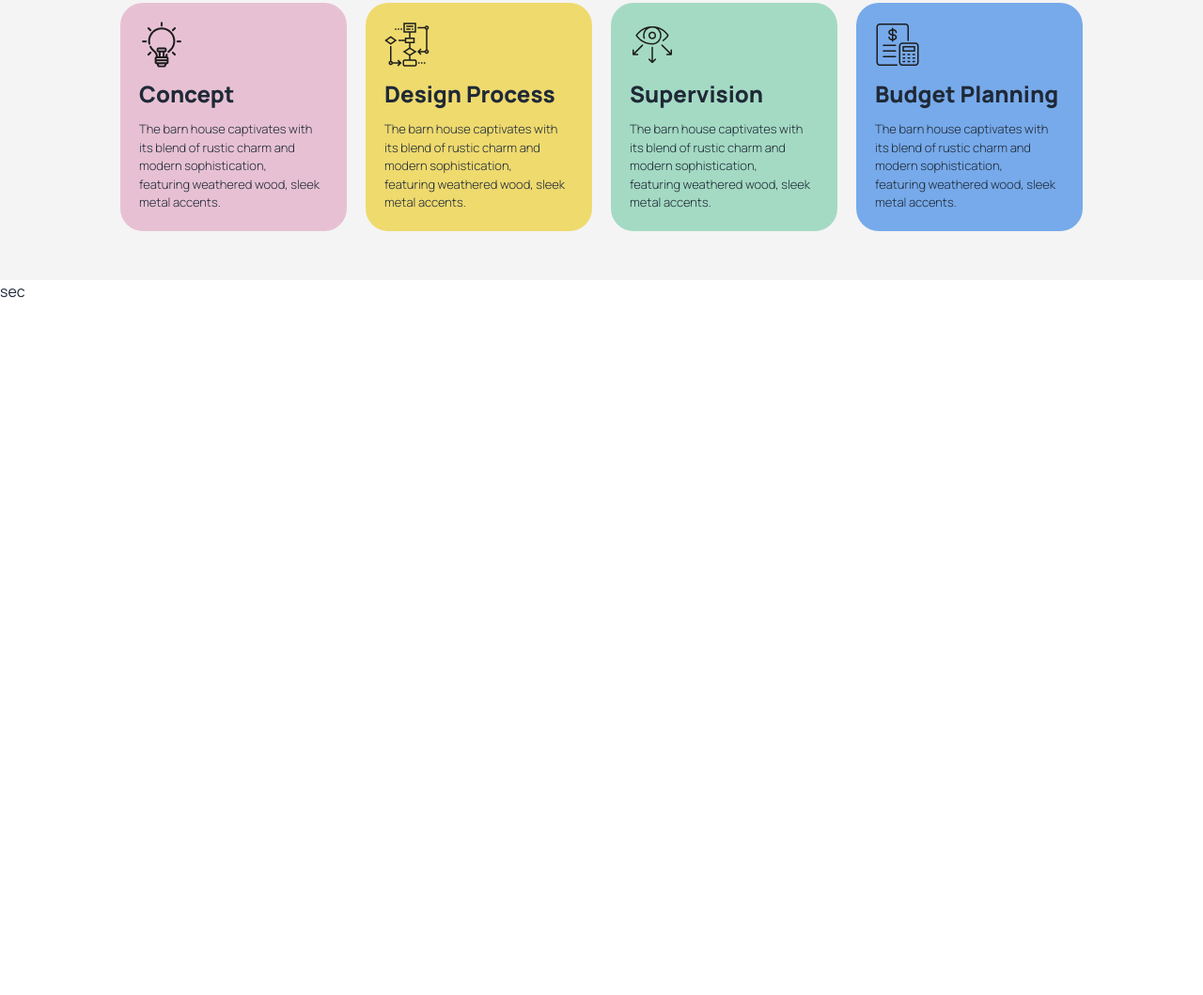
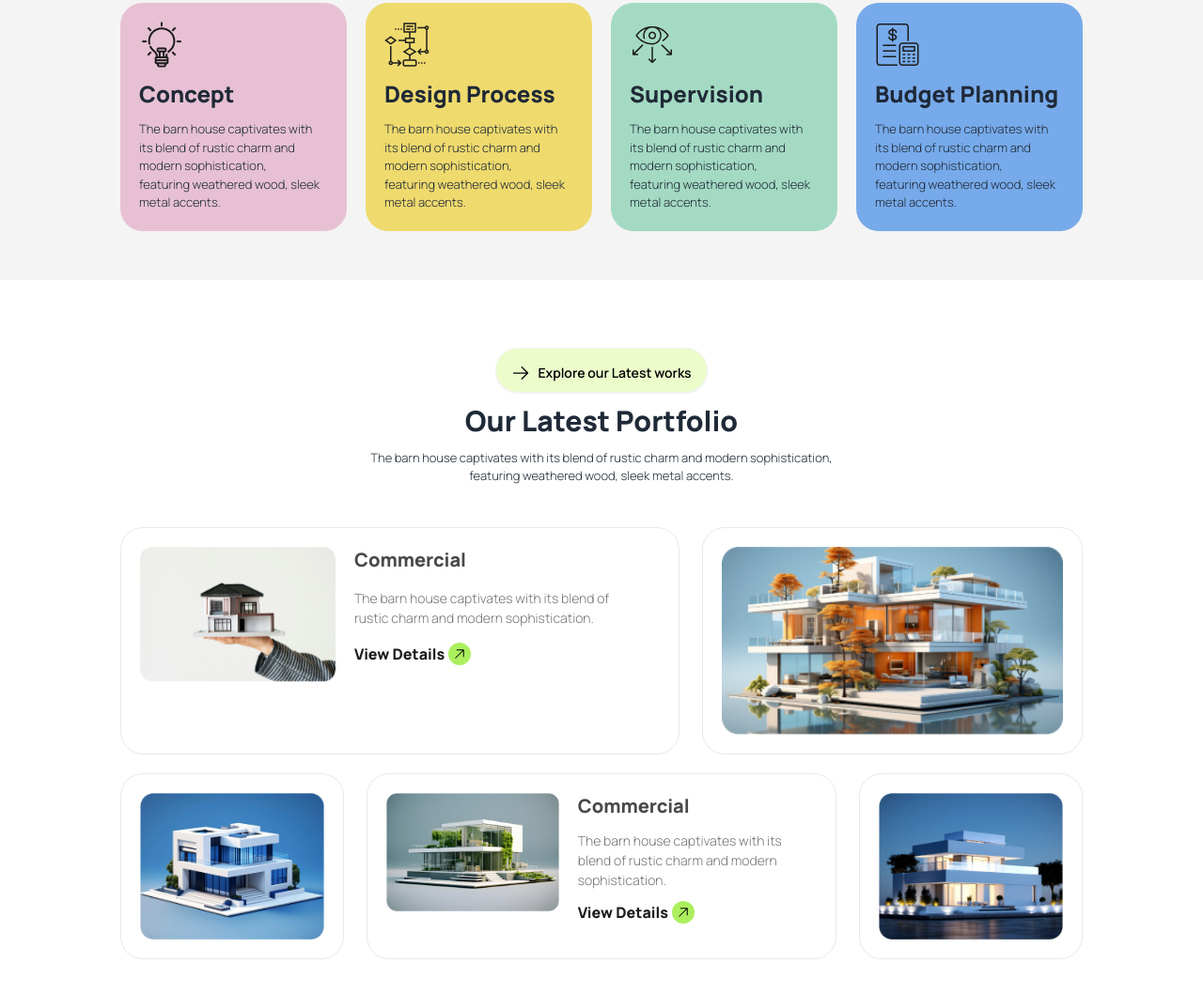
Before and after one commit to sumayashimurima/assignment-3-pr-with-tailwind, a plain HTML site: page index.html in a window 1280 px wide. Shown: the part 1679-2738 px from the top of the page at 94% size. Before the commit the page ends 2001 px from the top, so only its background shows below. Drawn offline with nearby package versions, Linux system fonts and the light colour scheme.

Commit message:
Here i completed another section that is our latest portfolio section

```diff
--- a/index.html
+++ b/index.html
@@ -46,24 +46,21 @@
                             </svg>
                             Rinterio</a>
                     </div>
-                    <div>
-                        <ul class=" menu menu-horizontal px-1 text-[#737373]">
-
-                            <li
-                                class="font-extrabold text-[#494949]  hover:text-[#494949] duration-100 ease-in-out font-extrabold">
+                    <div class="hidden lg:block">
+                        <ul class="menu menu-horizontal px-1 text-[#737373]">
+                            <li class="font-extrabold text-[#494949] hover:text-[#494949] duration-100 ease-in-out">
                                 <a>Home</a>
                             </li>
                             <li class="hover:text-[#494949] duration-100 ease-in-out font-extrabold"><a>Services</a>
                             </li>
                             <li class="hover:text-[#494949] duration-100 ease-in-out font-extrabold"><a>Portfolio</a>
                             </li>
-                            <li class="hover:text-[#494949] duration-100 ease-in-out font-extrabold"><a>Blogs</a>
-                            </li>
+                            <li class="hover:text-[#494949] duration-100 ease-in-out font-extrabold"><a>Blogs</a></li>
                             <li class="hover:text-[#494949] duration-100 ease-in-out font-extrabold"><a>Contact Us</a>
                             </li>
-
                         </ul>
                     </div>
+
 
 
                     <div class=" hidden md:flex items-center space-x-5">
@@ -250,9 +247,95 @@
 
         </section>
 
-        sec
+        <section class="p-5 bg-[#FFFFFF] pt-10 ">
+
+            <div class="lg:py-8 lg:max-w-5xl mx-auto space-y-5">
+                <div class="space-y-3 text-left text-center">
+                    <button class="btn text-black bg-lime-100 p-4 rounded-full text-light">
+                        <svg xmlns="http://www.w3.org/2000/svg" fill="none" viewBox="0 0 24 24" stroke-width="1.5"
+                            stroke="currentColor" class="size-5">
+                            <path stroke-linecap="round" stroke-linejoin="round"
+                                d="M13.5 4.5 21 12m0 0-7.5 7.5M21 12H3" />
+                        </svg>
+                        Explore our Latest works
+                    </button>
+
+                    <h1 class="text-2xl lg:text-3xl font-extrabold">Our Latest Portfolio</h1>
+                    <p class="text-[13px] font-light">The barn house captivates with its blend of rustic charm and
+                        modern sophistication,<br>featuring weathered wood, sleek metal accents.</p>
+                </div>
+
+                <div class="lg:flex gap-6 pt-6 space-y-4 lg:space-y-0 items-stretch">
+
+                    <div
+                        class="flex flex-col lg:flex-row gap-5 bg-white rounded-3xl p-5 border border-[#E9E9E9] flex-grow">
+                        <div>
+                            <img class="lg:w-52" src="assets/img1.png" alt="">
+                        </div>
+                        <div class="flex flex-col space-y-4 w-full lg:w-72">
+                            <h2 class="font-extrabold text-xl text-[#494949]">Commercial</h2>
+                            <p class="text-[12px] font-light lg:text-[14px] text-[#737373]">The barn house captivates
+                                with its blend of rustic charm and modern sophistication.</p>
+                            <button class="text-[#1C1C1C] text-[16px] font-extrabold flex items-center gap-1">
+                                View Details
+                                <svg xmlns="http://www.w3.org/2000/svg" fill="none" viewBox="0 0 24 24"
+                                    stroke-width="1.5" stroke="currentColor"
+                                    class="size-6 text-black -rotate-45 bg-[#ABEF5F] p-1 rounded-2xl">
+                                    <path stroke-linecap="round" stroke-linejoin="round"
+                                        d="M13.5 4.5L21 12m0 0L13.5 19.5M21 12H3" />
+                                </svg>
+                            </button>
+                        </div>
+                    </div>
+
+                    <div class="flex-grow">
+                        <img class="w-full h-full object-cover p-5 border border-[#E9E9E9] rounded-3xl"
+                            src="assets/img2.png" alt="">
+                    </div>
+                </div>
+
+                <div class="flex flex-col-reverse lg:flex-row gap-6 space-y-4 lg:space-y-0 items-stretch">
+
+                    <div class="flex-grow">
+                        <img class="w-full h-full object-cover p-5 border border-[#E9E9E9] rounded-3xl"
+                            src="assets/img3.png" alt="">
+                    </div>
+
+                    <div
+                        class="flex flex-col lg:flex-row gap-5 bg-white rounded-3xl p-5 border border-[#E9E9E9] flex-grow">
+                        <div>
+                            <img class="lg:w-52" src="assets/img4.png" alt="">
+                        </div>
+                        <div class="flex flex-col space-y-3 w-full lg:w-72">
+                            <h2 class="font-extrabold text-xl text-[#494949]">Commercial</h2>
+                            <p class="text-[12px] font-light lg:text-[14px] text-[#737373]">The barn house captivates
+                                with its blend of rustic charm and modern sophistication.</p>
+                            <button class="text-[#1C1C1C] text-[16px] font-extrabold flex items-center gap-1">
+                                View Details
+                                <svg xmlns="http://www.w3.org/2000/svg" fill="none" viewBox="0 0 24 24"
+                                    stroke-width="1.5" stroke="currentColor"
+                                    class="size-6 text-black -rotate-45 bg-[#ABEF5F] p-1 rounded-2xl">
+                                    <path stroke-linecap="round" stroke-linejoin="round"
+                                        d="M13.5 4.5L21 12m0 0L13.5 19.5M21 12H3" />
+                                </svg>
+                            </button>
+                        </div>
+                    </div>
+
+                    <div class="flex-grow">
+                        <img class="w-full h-full object-cover p-5 border border-[#E9E9E9] rounded-3xl"
+                            src="assets/img5.png" alt="">
+                    </div>
+                </div>
+            </div>
+
+        </section>
+
+
+
 
     </main>
+
 
     <!-- <header>
         <section class="flex justify-between items-center lg:max-w-4xl mx-auto">
```
